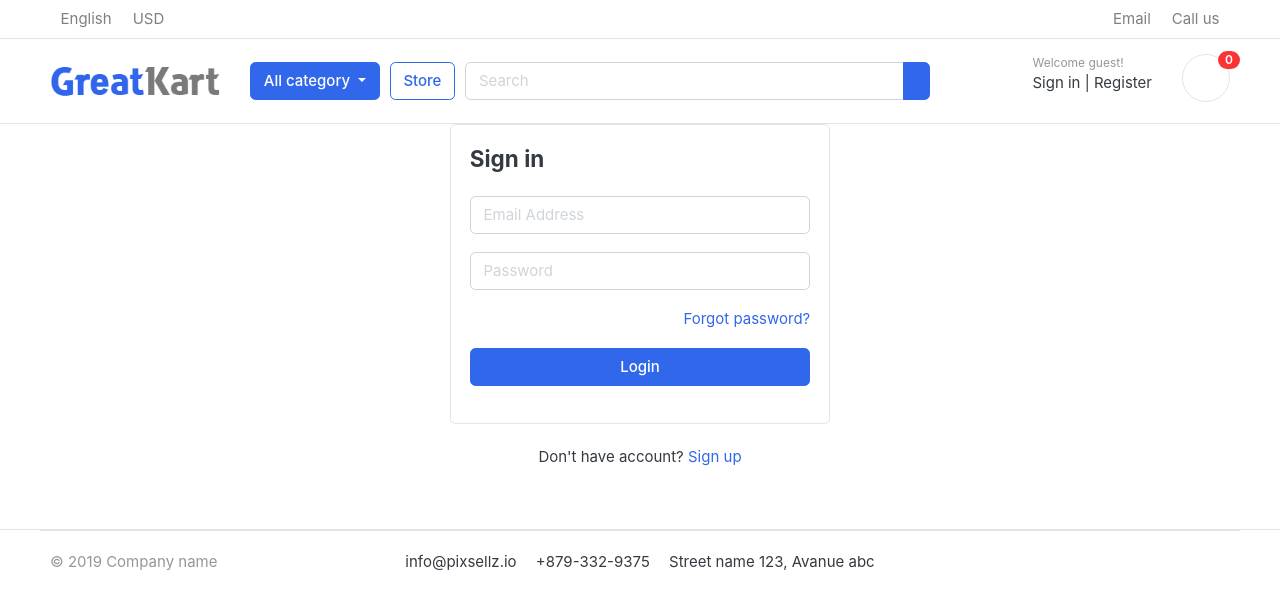
After one commit to UMAIR01785/ecom-django, a Django app: page /accounts/login/ in a window 1280 px wide. The commit adds this page. Shown: the top 610 px of the page. Run offline with Django 5.2, Linux system fonts and the light colour scheme; data that the repository does not hold is empty; some libraries are stand-ins or nearby versions; some web fonts are replaced.

Commit message:
upgrade the code

```diff
--- /dev/null
+++ b/accounts/urls.py
@@ -0,0 +1,10 @@
+from django.urls import path
+from . import views
+urlpatterns = [
+
+    path('register/', views.register , name='register'),
+    path('login/', views.login , name='login'),
+    path('logout/', views.logout , name='logout'),
+    path('activate/<uidb64>/<token>/',views.activate,name='activate'),
+
+]
--- a/accounts/views.py
+++ b/accounts/views.py
@@ -1,3 +1,93 @@
-from django.shortcuts import render
+from django.shortcuts import render,redirect,HttpResponse
+from . forms import RegisterForm
+from . models import Accounts
+from django.contrib import messages,auth
+from django.contrib.auth.decorators import login_required
+# verify Email
+from django.contrib.sites.shortcuts import get_current_site
+from django.template.loader import render_to_string
+from django.utils.http import urlsafe_base64_encode,urlsafe_base64_decode
+from django.utils.encoding import force_bytes
+from django.contrib.auth.tokens import default_token_generator
+from django.core.mail import EmailMessage
+# Create your views here.
+def register(request):
+    if request.method=="POST":
+        form=RegisterForm(request.POST)
+        if form.is_valid():
+            first_name=form.cleaned_data['first_name']
+            last_name=form.cleaned_data['last_name']
+            email=form.cleaned_data['email']
+            phone_number=form.cleaned_data['phone_number']
+            password=form.cleaned_data['password']
+            username=email.split('@')[0]
 
-# Create your views here.
+            user=Accounts.objects.create_user(
+                first_name=first_name,
+                last_name=last_name,
+                email=email,
+                username=username,
+                password=password
+            )
+            user.phone_number=phone_number
+            user.save()
+
+            # verify the emial
+            current_site=get_current_site(request)
+            mail_subject="Pleae active the account!"
+            message=render_to_string('accounts/verfiyemail.html',{
+                'user':user,
+                'domain':current_site,
+                'uid'   : urlsafe_base64_encode(force_bytes(user.pk)),
+                'token': default_token_generator.make_token(user),
+
+
+            })
+            to_email=email
+            send_email=EmailMessage(mail_subject,message,to=[to_email])
+            send_email.send()
+
+            # messages.success(request,'Rigester is sucessful!')
+            return redirect('/accounts/login/?command=verification&email='+email)
+    else:
+        form=RegisterForm()
+    context={
+            'form': form
+        }
+    return render(request,'accounts/register.html',context)
+
+def login(request):
+    if request.method == "POST":
+        email = request.POST.get('email')
+        password = request.POST.get('password')
+
+        user = auth.authenticate(request, email=email, password=password)
+
+        if user:
+            auth.login(request, user)
+            return redirect('home')
+        else:
+            messages.error(request, 'Invalid email or password')
+            return redirect('login')
+
+    return render(request, 'accounts/login.html')
+
+@login_required(login_url='login')
+def logout(request):
+     auth.logout(request)
+     messages.success(request,'You have been sucessfully logout')
+     return redirect('login')
+def activate(request,uidb64,token):
+    try:
+        uid=urlsafe_base64_decode(uidb64).decode()
+        user=Accounts._default_manager.get(pk=uid)
+    except(TypeError,ValueError,OverflowError,Accounts.DoesNotExist):
+        user = None
+    if user is not None and default_token_generator.check_token(user,token):
+        user.is_active=True
+        user.save()
+        messages.success(request,'Your account is active !')
+        return redirect('login')
+    else:
+        messages.error(request,'Invalid Account')
+        return redirect('register')
--- a/carts/context_processors.py
+++ b/carts/context_processors.py
@@ -12,7 +12,7 @@ def cart_counter(request):
             cart_item=Cartitem.objects.filter(cart=cart)
             for cart_items in cart_item:
                 count+=cart_items.quantity
-        except cart.DoesNotExist:
+        except Carts.DoesNotExist:
             count =0
 
     return{'cart_count': count}
--- a/ecom/urls.py
+++ b/ecom/urls.py
@@ -23,5 +23,6 @@ urlpatterns = [
     path('admin/', admin.site.urls),
     path('',views.home,name='home'),
     path('store/', include('store.urls')),
-    path('carts/',include('carts.urls'))
+    path('carts/',include('carts.urls')),
+    path('accounts/',include('accounts.urls')),
 ]+ static(settings.MEDIA_URL, document_root=settings.MEDIA_ROOT)
--- a/static/js/script.js
+++ b/static/js/script.js
@@ -57,3 +57,7 @@ $(document).ready(function() {
 
 });
 // jquery end
+
+setTimeout(function(){
+    $('#message').fadeOut('slow');
+},4000)
--- /dev/null
+++ b/templates/accounts/login.html
@@ -0,0 +1,50 @@
+{% extends "base.html" %}
+
+
+{% block content %}
+
+{% if request.GET.command == 'verification' %}
+<div class="container-conten padding-y" style="min-height:84vh">
+we have sent the verification email to your [{{request.GET.email }}]
+<br>
+already varify <a href="{% url 'login'%}">login</a>
+</div>
+<!-- ========================= SECTION CONTENT ========================= -->
+ {% else %}
+
+
+  <!-- ============================ COMPONENT LOGIN   ================================= -->
+    <div class="card mx-auto" style="max-width: 380px; ">
+        <div class="card-body">
+        <h4 class="card-title mb-4">Sign in</h4>
+        {% include "inculdes/alert.html" %}
+        <form action="{% url 'login' %}" method="POST">
+          {% csrf_token %}
+            <div class="form-group">
+        <input type="email" class="form-control" placeholder="Email Address" name="email">
+            </div> <!-- form-group// -->
+            <div class="form-group">
+        <input type="password" class="form-control" placeholder="Password"  name="password">
+            </div> <!-- form-group// -->
+
+            <div class="form-group">
+              <a href="#" class="float-right">Forgot password?</a>
+
+            </div> <!-- form-group form-check .// -->
+            <div class="form-group">
+                <button type="submit" class="btn btn-primary btn-block"> Login  </button>
+            </div> <!-- form-group// -->
+        </form>
+        </div> <!-- card-body.// -->
+      </div> <!-- card .// -->
+
+      <p class="text-center mt-4">Don't have account? <a href="{% url 'register'%}">Sign up</a></p>
+      <br><br>
+  <!-- ============================ COMPONENT LOGIN  END.// ================================= -->
+
+
+  </section>
+{% endif %}
+<!-- ========================= SECTION CONTENT END// ========================= -->
+
+{% endblock %}
--- /dev/null
+++ b/templates/inculdes/alert.html
@@ -0,0 +1,10 @@
+{% if messages %}
+<div id="message" class="container">
+
+    {% for message in messages %}
+    <div{% if message.tags %} class="alert alert-{{ message.tags }}"{% endif %} role="alert">{{ message }}
+    <button class='close' type='button ' data-dismiss='alert'><span aria-hidden='true'>&times;</span></button></div>
+    {% endfor %}
+
+</div>
+{% endif %}
--- a/templates/inculdes/navbar.html
+++ b/templates/inculdes/navbar.html
@@ -57,13 +57,31 @@
 		    </div>
 		</form> <!-- search-wrap .end// -->
 	</div> <!-- col.// -->
+	{% if user.id is None %}
+		<div class="col-lg-3 col-sm-6 col-8 order-2 order-lg-3">
+					<div class="d-flex justify-content-end mb-3 mb-lg-0">
+						<div class="widget-header">
+							<small class="title text-muted">Welcome guest!</small>
+							<div>
+								<a href="{% url 'login' %}">Sign in</a> <span class="dark-transp"> | </span>
+								<a href="{% url 'register' %}"> Register</a>
+							</div>
+						</div>
+						<a href="{% url 'carts' %}" class="widget-header pl-3 ml-3">
+							<div class="icon icon-sm rounded-circle border"><i class="fa fa-shopping-cart"></i></div>
+							<span class="badge badge-pill badge-danger notify">{{cart_count}}</span>
+						</a>
+					</div> <!-- widgets-wrap.// -->
+				</div> <!-- col.// -->
+	</div> <!-- row.// -->
+	{% else %}
 	<div class="col-lg-3 col-sm-6 col-8 order-2 order-lg-3">
 				<div class="d-flex justify-content-end mb-3 mb-lg-0">
 					<div class="widget-header">
-						<small class="title text-muted">Welcome guest!</small>
+						<small class="title text-muted">Welcome {{user.first_name}}</small>
 						<div>
-							<a href="./signin.html">Sign in</a> <span class="dark-transp"> | </span>
-							<a href="./register.html"> Register</a>
+							<a href="">dashborad </a> <span class="dark-transp"> | </span>
+							<a href="{% url 'logout' %}"> logout</a>
 						</div>
 					</div>
 					<a href="{% url 'carts' %}" class="widget-header pl-3 ml-3">
@@ -73,6 +91,7 @@
 				</div> <!-- widgets-wrap.// -->
 			</div> <!-- col.// -->
 </div> <!-- row.// -->
+{% endif %}
 	</div> <!-- container.// -->
 </section> <!-- header-main .// -->
 
```
Also changed, not shown: accounts/backends.py (added, +17 -0 lines), accounts/forms.py (added, +33 -0 lines), ecom/settings.py (+18 -0 lines), templates/accounts/register.html (added, +62 -0 lines), templates/accounts/verfiyemail.html (added, +9 -0 lines), templates/store/product_details.html (+2 -8 lines).
